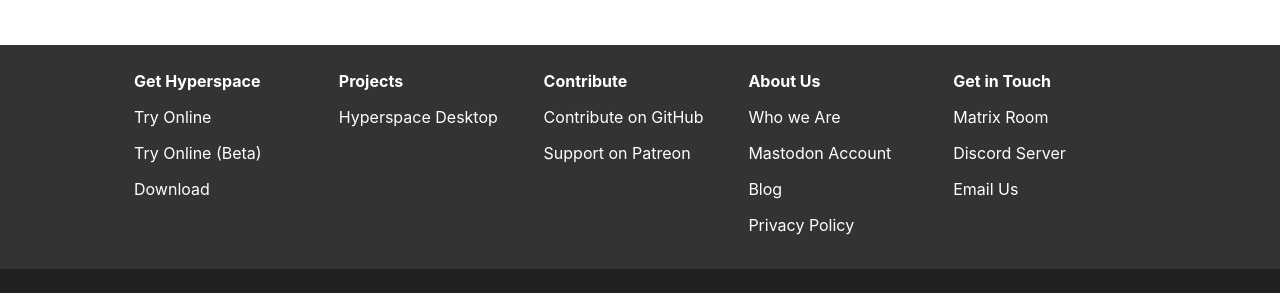
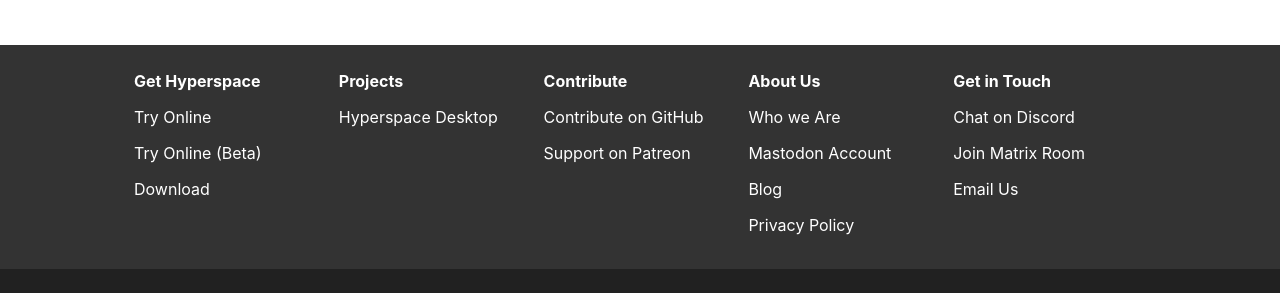
Before and after one commit to hyperspacedev/hyperspacedev.github.io, a Jekyll site: the page built from index.html, in a window 1280 px wide. Shown: the part 1220-1513 px from the top of the page. Built offline with Jekyll 4.4.1, drawn with Linux system fonts in a browser that asks for light colours; nearby versions of some CDN libraries; some web fonts are replaced.

Commit message:
Change Discord and Matrix links

```diff
--- a/_data/footer.yml
+++ b/_data/footer.yml
@@ -28,9 +28,9 @@
       link: "/privacy"
 - name: Get in Touch
   links:
-    - name: Matrix Room
+    - name: Chat on Discord
+      link: "https://discord.gg/c69AXwk"
+    - name: Join Matrix Room
       link: "https://https://matrix.to/#/#hypermasto:matrix.org"
-    - name: Discord Server
-      link: "https://discord.gg/c69AXwk"
     - name: Email Us
       link: "mailto:hyperspacedev@marquiskurt.net"
```
